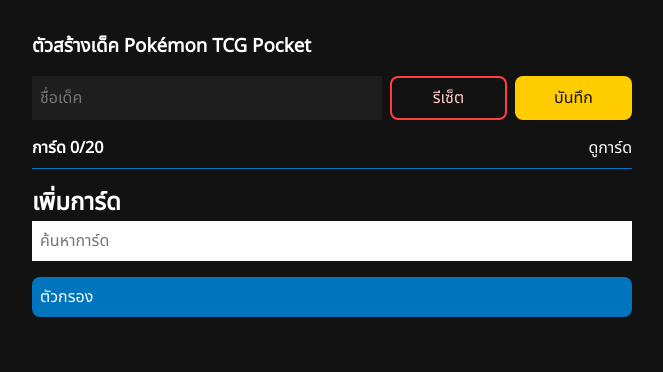
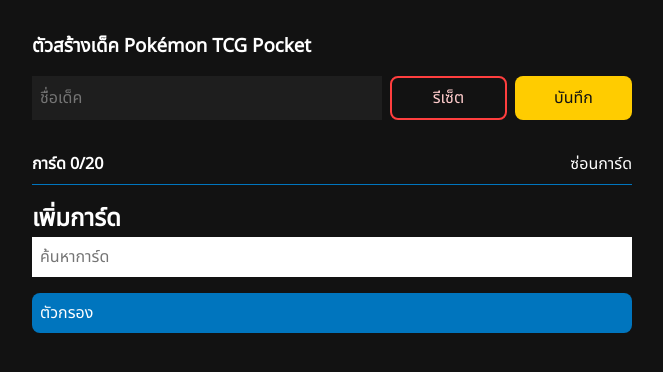
Before and after one commit to 3xbun/ptcgp-deck-builder, a Vue app: page / in a window 1280 px wide. Shown: the top 372 px of the page, without its empty margins (308-971 px from the left). Built offline with nearby package versions, Linux system fonts and the light colour scheme.

Commit message:
Set showdeck to True

```diff
--- a/src/components/DeckCards.vue
+++ b/src/components/DeckCards.vue
@@ -24,7 +24,7 @@
 
 const deck = inject('deck')
 const results = inject('results')
-const showDeck = ref(false)
+const showDeck = ref(true)
 
 const filterDeck = computed(() => {
   const cards = deck.value.cards;
```
